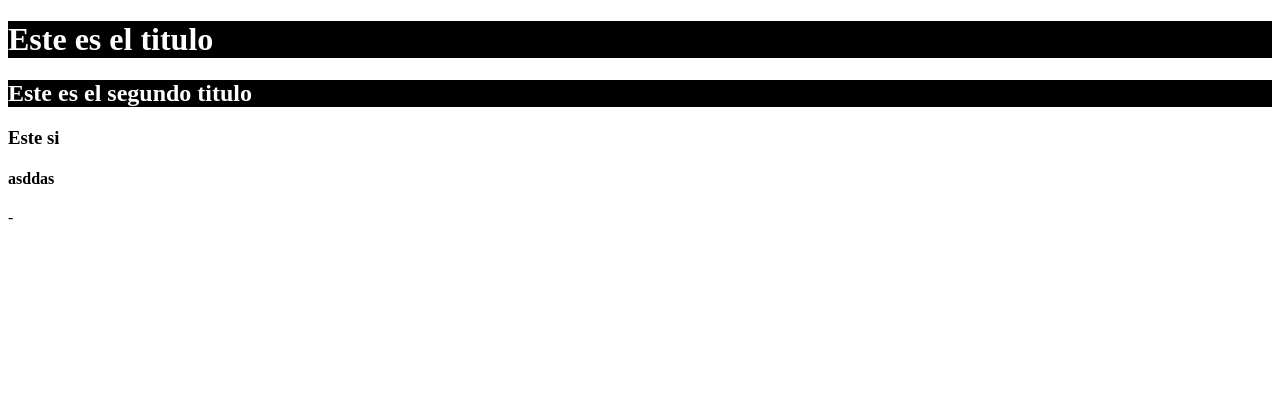
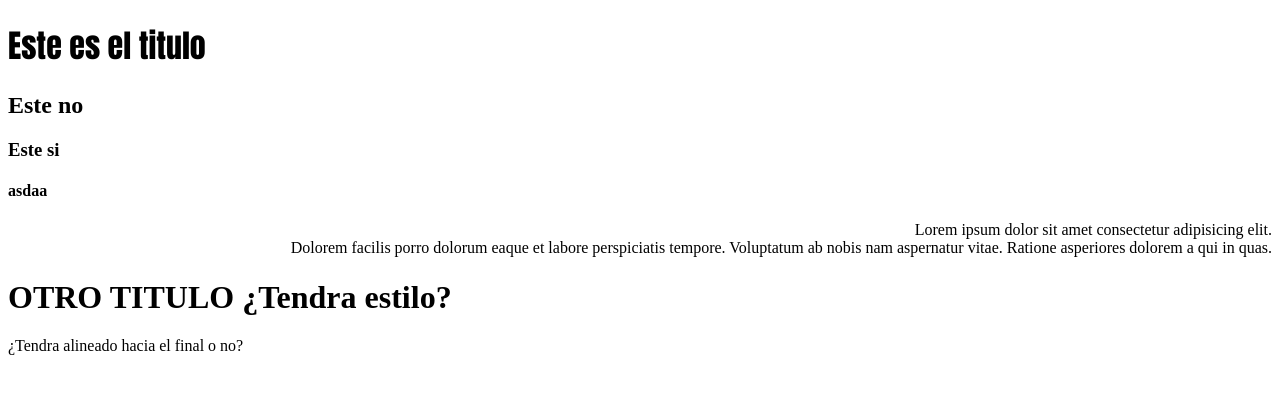
Before and after one commit to jleonardod/cursoCss, a plain HTML site: page index.html in a window 1280 px wide. Drawn offline with Linux system fonts and the light colour scheme.

Commit message:
Selectores - Selector por identificador

```diff
--- a/index.html
+++ b/index.html
@@ -7,17 +7,22 @@
     <title>Curso de CSS</title>
     <link rel="stylesheet" href="styles/style.css">
     <style>
-      h1,h2{
-        background-color: black;
-        color: white;
+      #titulo{
+        font-family: Impact, Haettenschweiler, 'Arial Narrow Bold', sans-serif;
+      }
+      #parrafo {
+        text-align: end;
       }
     </style>
   </head>
   <body>
-    <h1>Este es el titulo</h1>
-    <h2>Este es el segundo titulo</h2>
+    <h1 id="titulo">Este es el titulo</h1>
+    <h2>Este no</h2>
     <h3>Este si</h3>
-    <h4>asddas</h4>
-    <p>-</p>
+    <h4>asdaa</h4>
+    <p id="parrafo">Lorem ipsum dolor sit amet consectetur adipisicing elit. <br>Dolorem facilis porro dolorum eaque et labore perspiciatis tempore. Voluptatum ab nobis nam aspernatur vitae. Ratione asperiores dolorem a qui in quas.</p>
+
+    <h1>OTRO TITULO ¿Tendra estilo?</h1>
+    <p>¿Tendra alineado hacia el final o no?</p>
   </body>
 </html>
```
